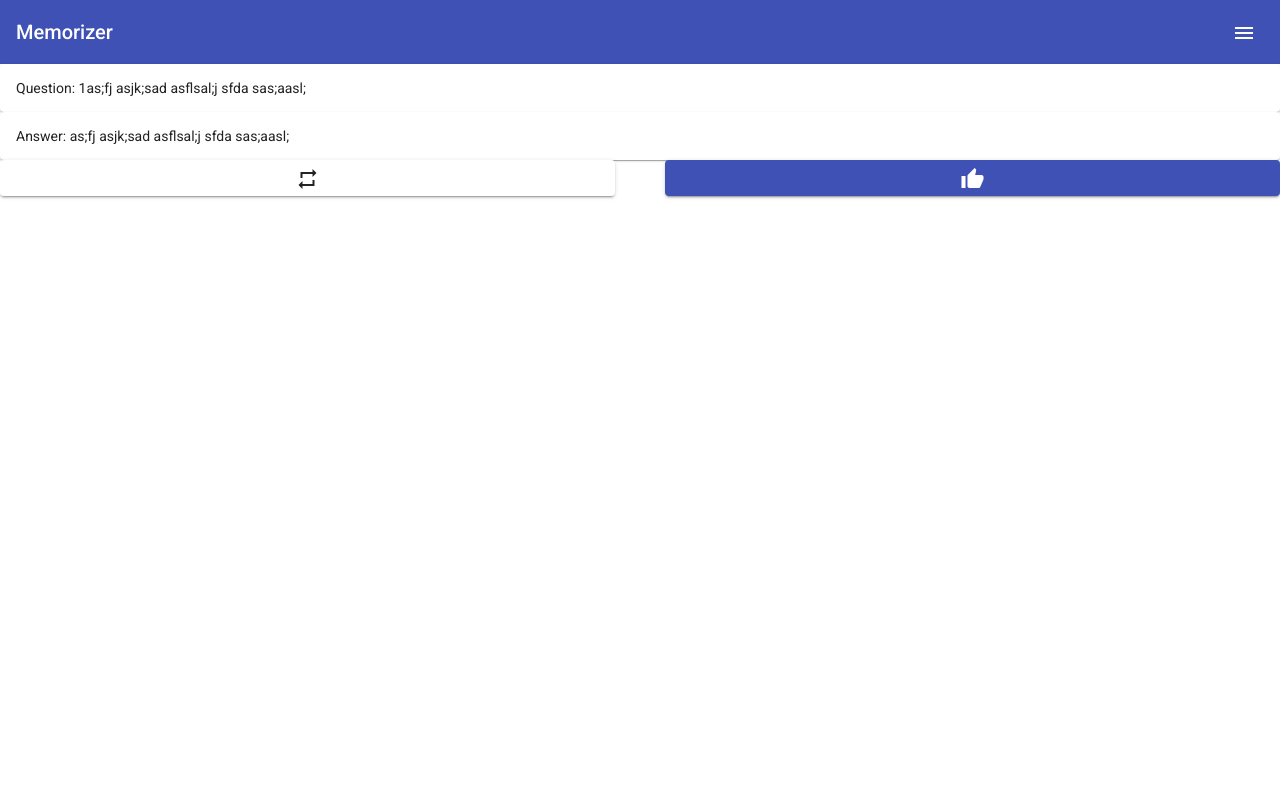
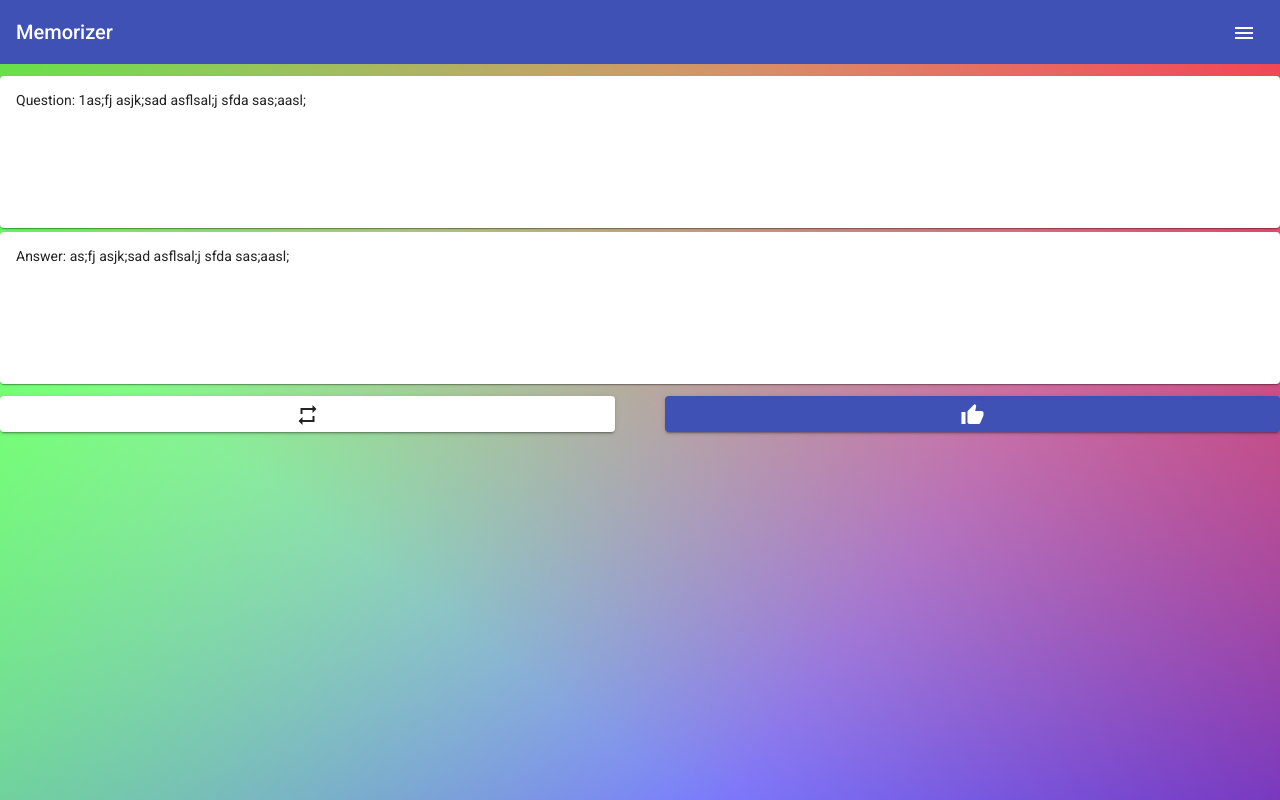
Before and after one commit to gr8Mu1/memorizer, an Angular app: page / in a window 1280 px wide. Built offline with nearby package versions, Linux system fonts and the light colour scheme.

Commit message:
Improve layout

```diff
--- a/src/app/app.component.html
+++ b/src/app/app.component.html
@@ -1,3 +1,4 @@
+<div class="main-container">
   <mat-toolbar color="primary">
     <span>Memorizer</span>
     <span class="example-spacer"></span>
@@ -5,7 +6,8 @@
       <mat-icon>menu</mat-icon>
     </button>
   </mat-toolbar>
-<div>
+  <section>
+    <div class="question-answer">
       <mat-card>
         <mat-card-content>Question: 1as;fj asjk;sad asflsal;j sfda sas;aasl;</mat-card-content>
       </mat-card>
@@ -13,6 +15,8 @@
         <mat-card-content>Answer: as;fj asjk;sad asflsal;j sfda sas;aasl;</mat-card-content>
       </mat-card>
     </div>
+  </section>
+
   <section>
     <div class="answer-evaluation">
       <button mat-raised-button>
@@ -22,3 +26,4 @@
         <mat-icon>thumb_up</mat-icon></button>
     </div>
   </section>
+</div>
--- a/src/app/app.component.scss
+++ b/src/app/app.component.scss
@@ -1,8 +1,26 @@
 .example-spacer {
   flex: 1 1 auto;
 }
+.main-container{
+  background:
+    linear-gradient(217deg, rgba(255,0,0,.7), rgba(255,0,0,0) 70.71%),
+    linear-gradient(127deg, rgba(0,255,0,.7), rgba(0,255,0,0) 70.71%),
+    linear-gradient(336deg, rgba(0,0,255,.7), rgba(0,0,255,0) 70.71%);
 
+  height: 100%;
+}
+.question-answer{
+  margin-top: 12px;
+  display: flex;
+  flex-direction: column;
+  gap: 4px;
+
+  mat-card {
+    height: 120px;
+  }
+}
 .answer-evaluation {
+  margin-top: 12px;
   display: flex;
   justify-content: flex-end;
   column-gap: 50px;
```
Lines whose indentation alone changed are shown as unchanged.
